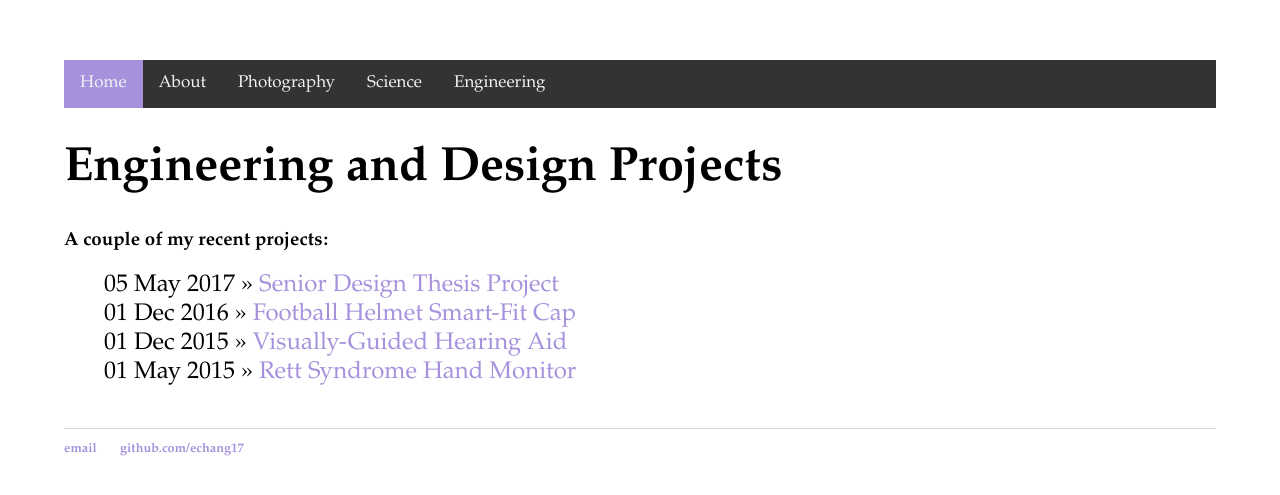
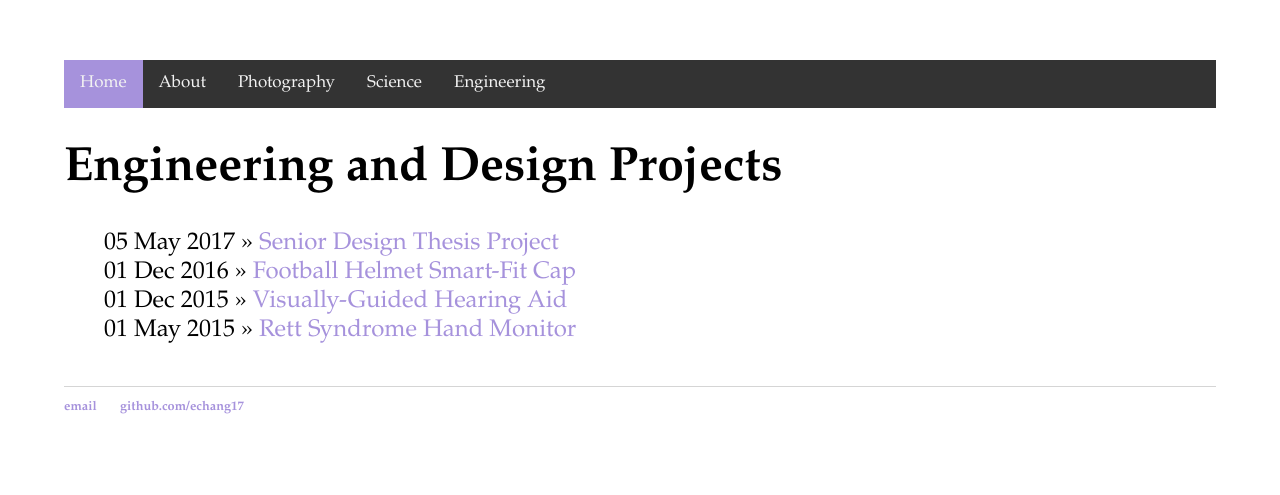
Before and after one commit to echang17/echang17.github.io, a Jekyll site: the page built from projects/index.html, in a window 1280 px wide. Shown: the top 495 px of the page. Built offline with Jekyll 4.4.1, drawn with Linux system fonts in a browser that asks for light colours.

Commit message:
Update index.html

```diff
--- a/projects/index.html
+++ b/projects/index.html
@@ -3,7 +3,6 @@ layout: default
 title: Engineering and Design Projects
 ---
     <h1>{{ page.title }}</h1>
-<h3>A couple of my recent projects:</h3>
     <ul class="posts">
 
       {% for post in site.posts %}
```
